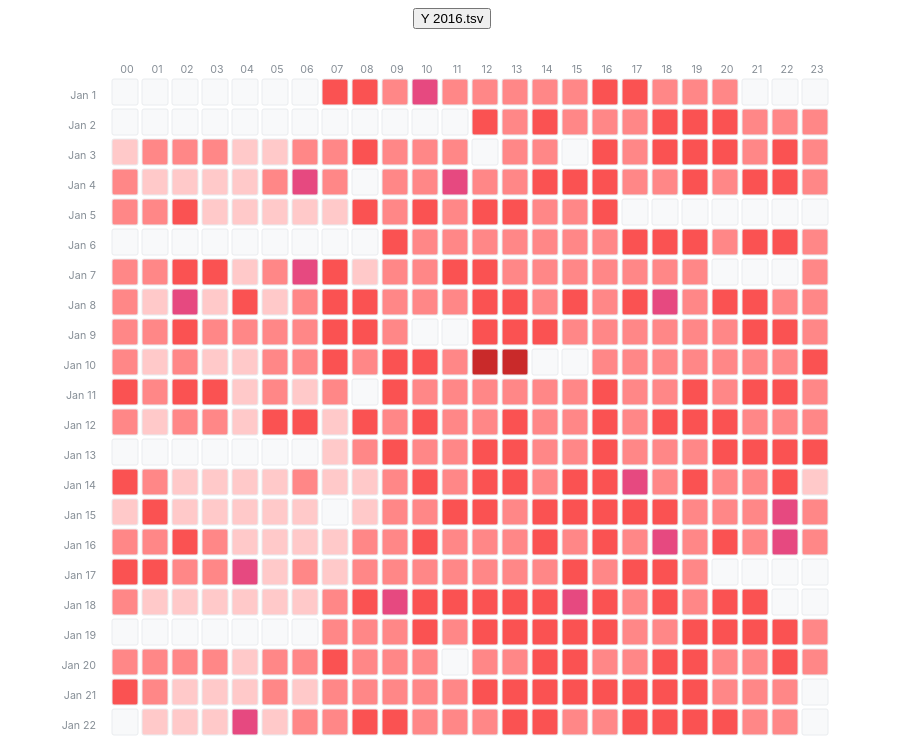
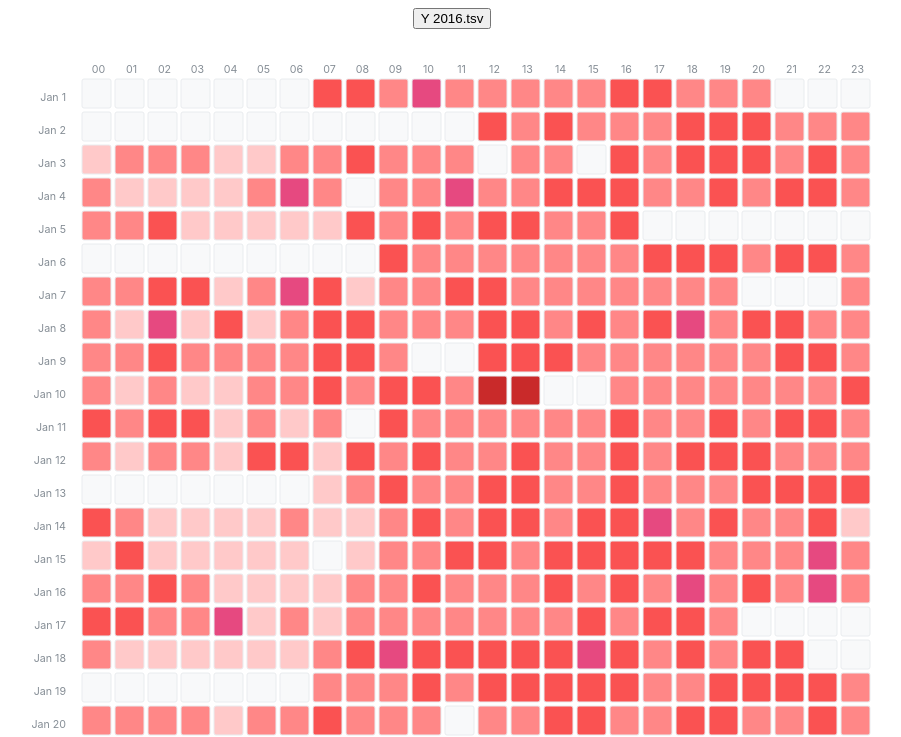
Before and after one commit to cniculescu/2016HR, a plain HTML site: page index.html in a window 1280 px wide. Shown: the top 737 px of the page, without its empty margins (188-1089 px from the left). Drawn offline with Linux system fonts and the light colour scheme; animation ran at ten frames a second.

Commit message:
Add files via upload
Add SVG Height

```diff
--- a/index.html
+++ b/index.html
@@ -34,8 +34,8 @@
     <div id="chart"></div>
     <script type="text/javascript">
       var margin = { top: 50, right: 0, bottom: 100, left: 60 },
-          width = 800 - margin.left - margin.right,
-          height = 10000 - margin.top - margin.bottom,
+          width = 860 - margin.left - margin.right,
+          height = 12200 - margin.top - margin.bottom,
           gridSize = Math.floor(width / 24),
           buckets = 9,
           colors = ["#f8f9fa", "#dee2e6","#ffc9c9","#ff8787","#fa5252","#e64980","#e9ecef","#c92a2a","#a61e4d"],
```
